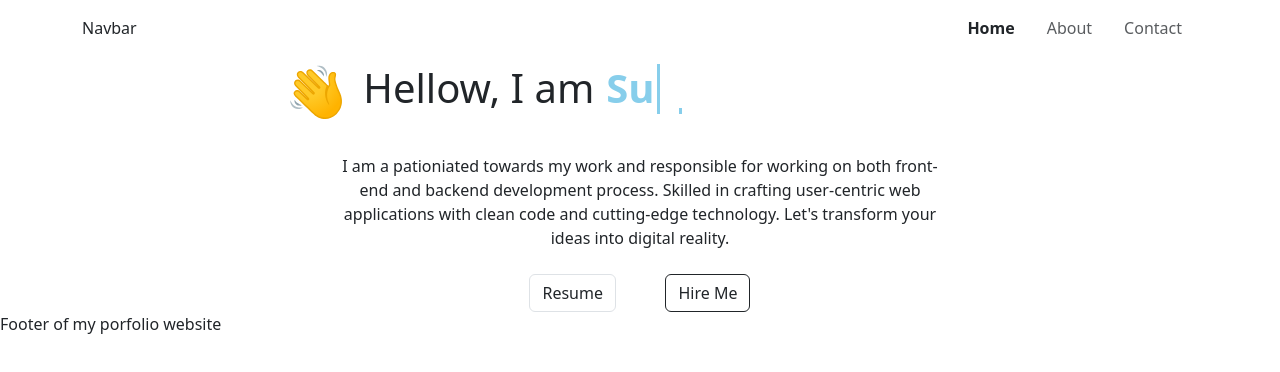
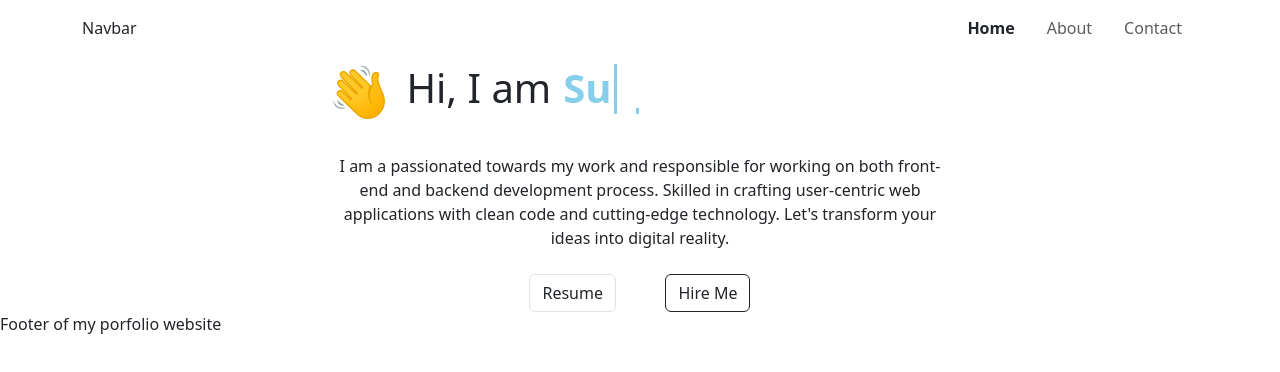
Before and after one commit to suraz-101/Portfolio, a React (Vite) app in the folder Portfolio-Website/: page / in a window 1280 px wide. Shown: the top 372 px of the page. Built offline with nearby package versions, Linux system fonts and the light colour scheme.

Commit message:
spelling correction

```diff
--- a/Portfolio-Website/src/components/LandingPage.jsx
+++ b/Portfolio-Website/src/components/LandingPage.jsx
@@ -13,7 +13,7 @@ export const LandingPage = () => {
             className="mx-3"
           />
         </span>
-        Hellow, I am{" "}
+        Hi, I am{" "}
         <span className="fw-bold name">
           <ul className=" text-decoration-none unlisted lists">
             <li className="text-start list">
@@ -26,7 +26,7 @@ export const LandingPage = () => {
         </span>
       </h1>
       <p className="container text-center w-50 mt-4 fw-monospace">
-        I am a pationiated towards my work and responsible for working on both
+        I am a passionated towards my work and responsible for working on both
         front-end and backend development process. Skilled in crafting
         user-centric web applications with clean code and cutting-edge
         technology. Let's transform your ideas into digital reality.
```
